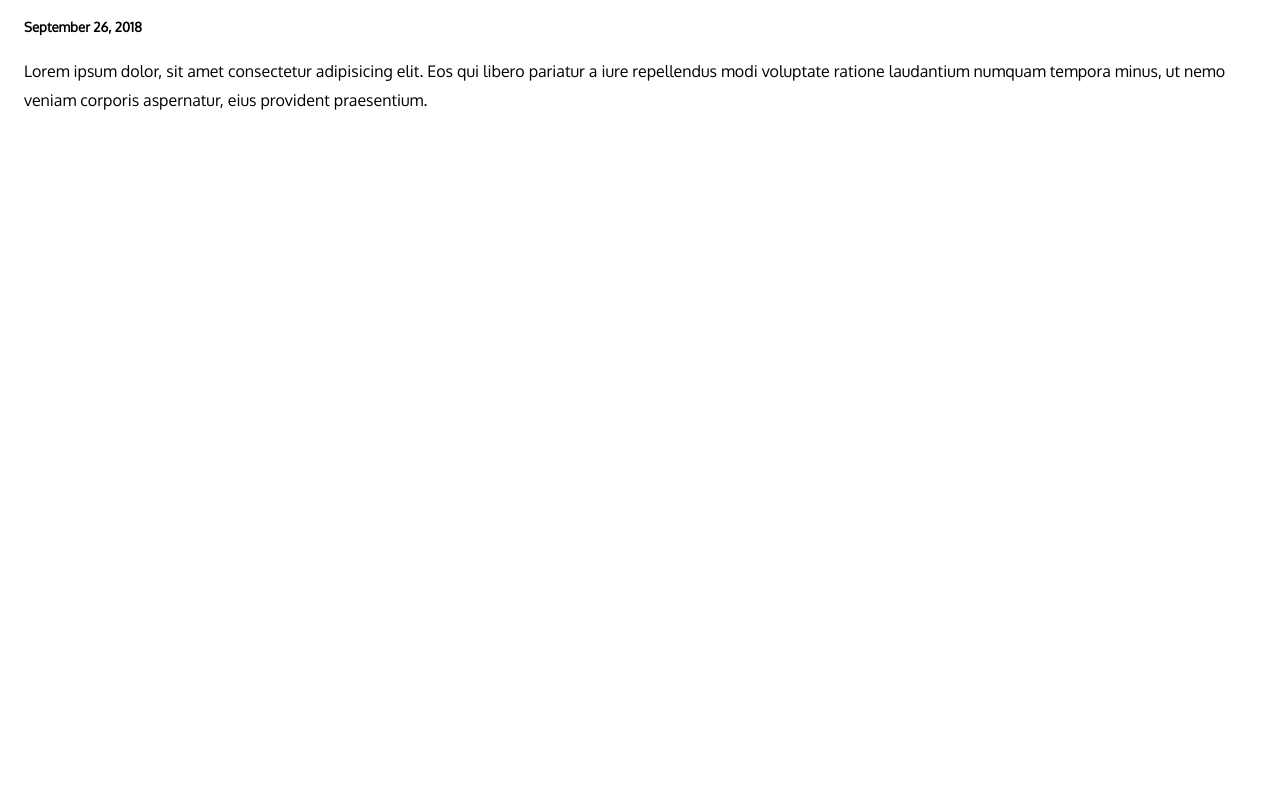
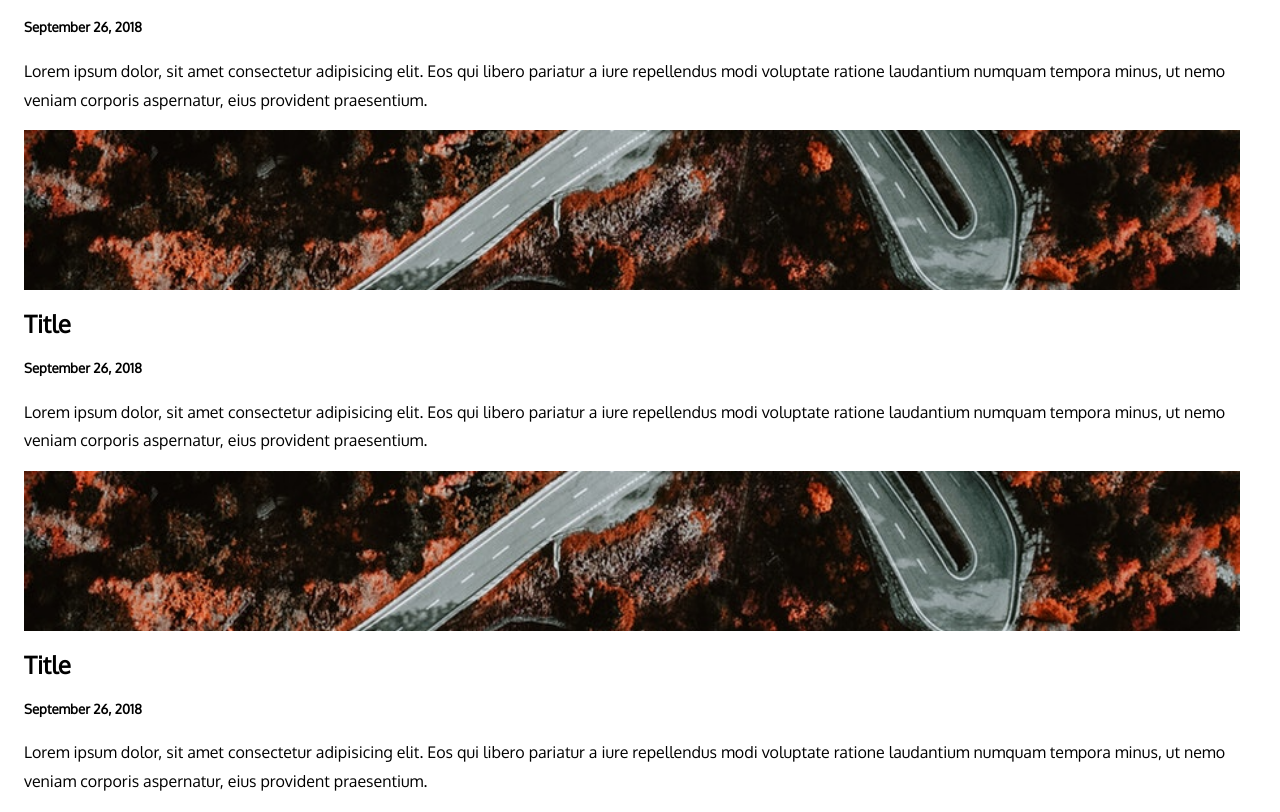
Before and after one commit to marcusp619/gatsby-blog, a Gatsby app: page / in a window 1280 px wide. Shown: the part 1360-2172 px from the top of the page. Before the commit the page ends 1490 px from the top, so only its background shows below. Built offline with nearby package versions, Linux system fonts and the light colour scheme.

Commit message:
Check for more cards

```diff
--- a/src/pages/components/Main.js
+++ b/src/pages/components/Main.js
@@ -14,5 +14,7 @@ export default () => (
     <Card />
     <Card />
     <Card />
+    <Card />
+    <Card />
   </main>
 );
```
